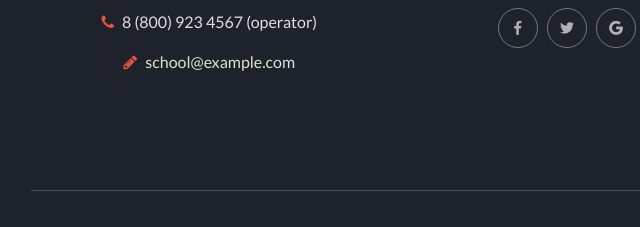
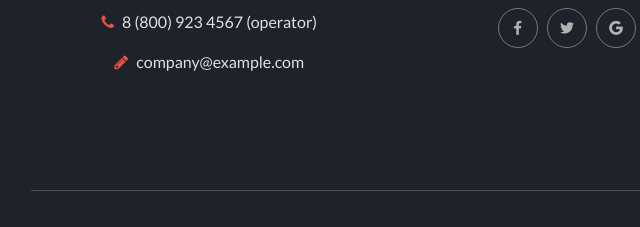
Before and after one commit to milind56/revenuetrend_web, a plain HTML site: page index.html in a window 1280 px wide. Shown: the part 3364-3591 px from the top of the page, 24-664 px from the left. Drawn offline with Linux system fonts and the light colour scheme; files whose address does not match are found by name.

Commit message:
Update index.html

```diff
--- a/index.html
+++ b/index.html
@@ -706,7 +706,7 @@
 											aria-hidden="true"></i> 8 (800) 923 4567 (operator) </li>
 									<li class="media"> <i class="fa fa-pencil highlight rightpadding_5"
 											aria-hidden="true"></i> <a
-											href="mailto:school@example.com">school@example.com</a> </li>
+											href="mailto:company@example.com">company@example.com</a> </li>
 								</ul>
 							</div>
 						</div>
```
